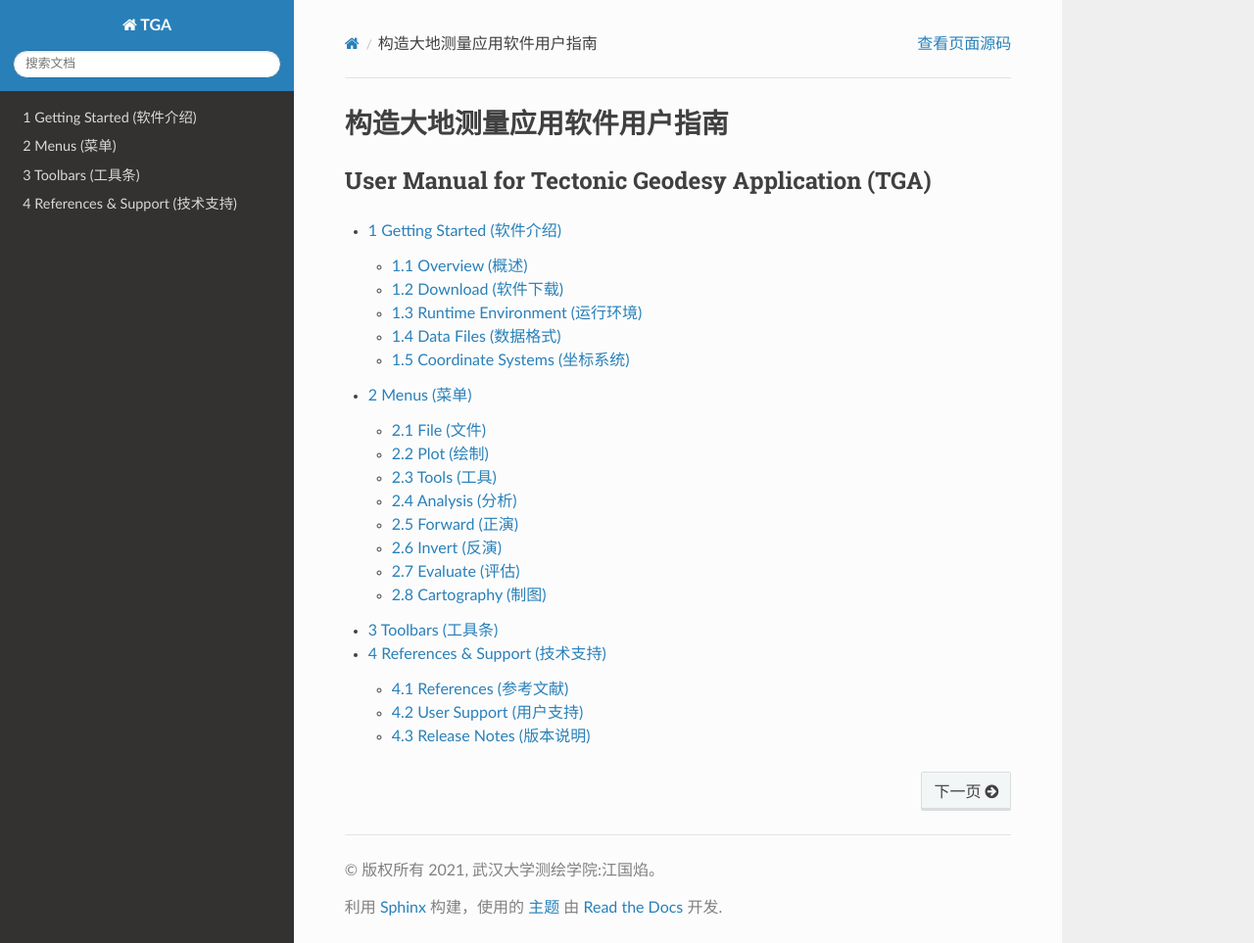
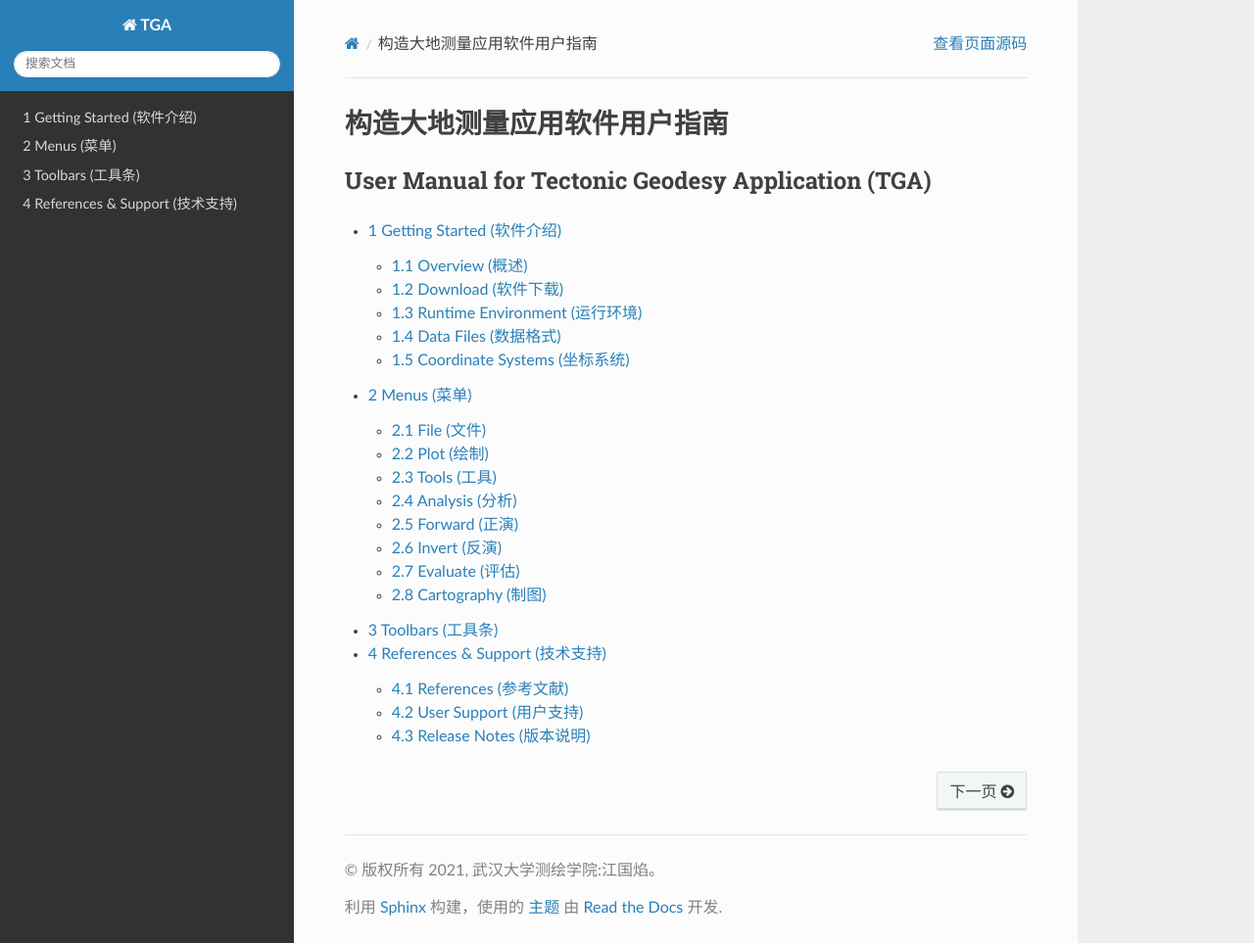
Before and after one commit to wanghai1988/qtgahelp, a Sphinx documentation site: the page built from docs/source/index.rst, in a window 1280 px wide and 963 px high. Shown: the whole window at 98% size. Built offline with Sphinx 7.4.7 and the Read the Docs theme 2.0.0, drawn with Linux system fonts in a browser that asks for light colours.

Commit message:
Update conf.py

```diff
--- a/docs/source/conf.py
+++ b/docs/source/conf.py
@@ -80,7 +80,3 @@ html_theme = 'sphinx_rtd_theme'
 # relative to this directory. They are copied after the builtin static files,
 # so a file named "default.css" will overwrite the builtin "default.css".
 html_static_path = ['_static']
-
-html_css_files = [
-    'custom.css',
-]
```
